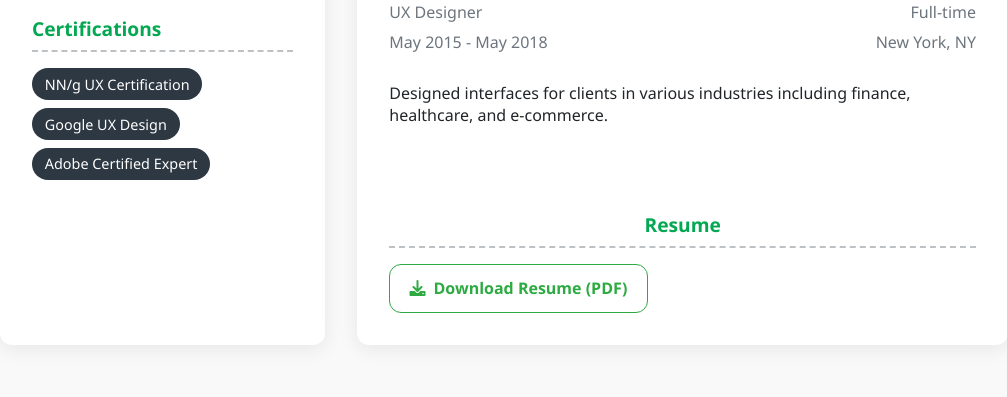
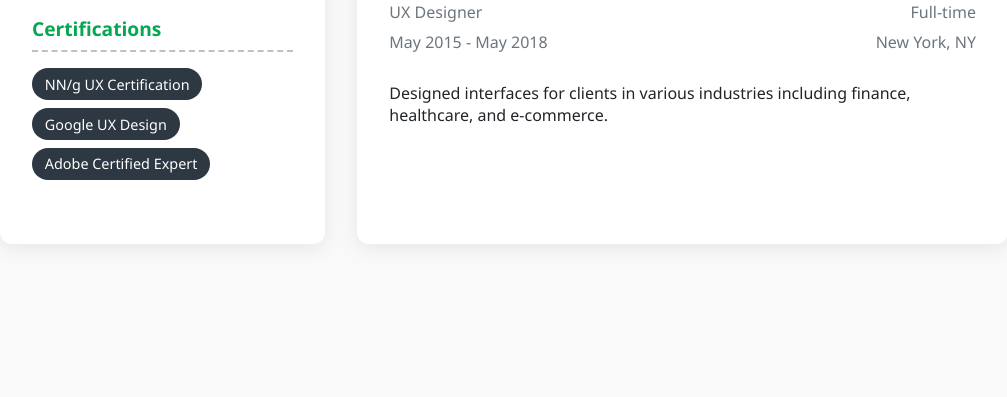
Before and after one commit to Dyuuz/JOB-DMS, a Django app: template App/templates/Profile.html in a window 1280 px wide. Shown: the part 1345-1742 px from the top of the page, without its empty margins (236-1243 px from the left). After the commit the page ends 1525 px from the top, so only its background shows below. Run offline with Django 5.2, Linux system fonts and the light colour scheme; the template is opened without the code that fills it: values that come from a table or form of the project are taken from there, others are empty; the visitor is signed in with stand-in values (Sample User, id 1); data comes from the database, SQL or seed files in the repository; some libraries are stand-ins or nearby versions.

Commit message:
app update

```diff
--- a/App/forms.py
+++ b/App/forms.py
@@ -69,6 +69,10 @@ class UserProfileForm(forms.ModelForm):
         'class': 'input-field',
     }))
 
+    resume= forms.FileField(required=False, widget=forms.ClearableFileInput(attrs={
+        'class': 'input-field',
+        'placeholder': 'Upload resume',
+    }))
     class Meta:
         model = UserProfile
         fields = [
--- a/App/templates/Profile.html
+++ b/App/templates/Profile.html
@@ -404,13 +404,13 @@
                         </div>
                     </div>
 
-                    <div class="profile-section">
+                    <!-- <div class="profile-section">
                         <h2 class="sidebar-title">Resume</h2>
                         <a href="#" class="resume-download">
                             <i class="fas fa-download"></i>
                             Download Resume (PDF)
                         </a>
-                    </div>
+                    </div> -->
                 </div>
             </div>
         </div>
--- a/DocumentManagementSystem/settings.py
+++ b/DocumentManagementSystem/settings.py
@@ -38,6 +38,7 @@ ALLOWED_HOSTS = [
     os.getenv('ipadd2'),
     os.getenv('ipadd3'),
     os.getenv('ipadd4'),
+    os.getenv('ipadd5'),
 ]
 
 
```
